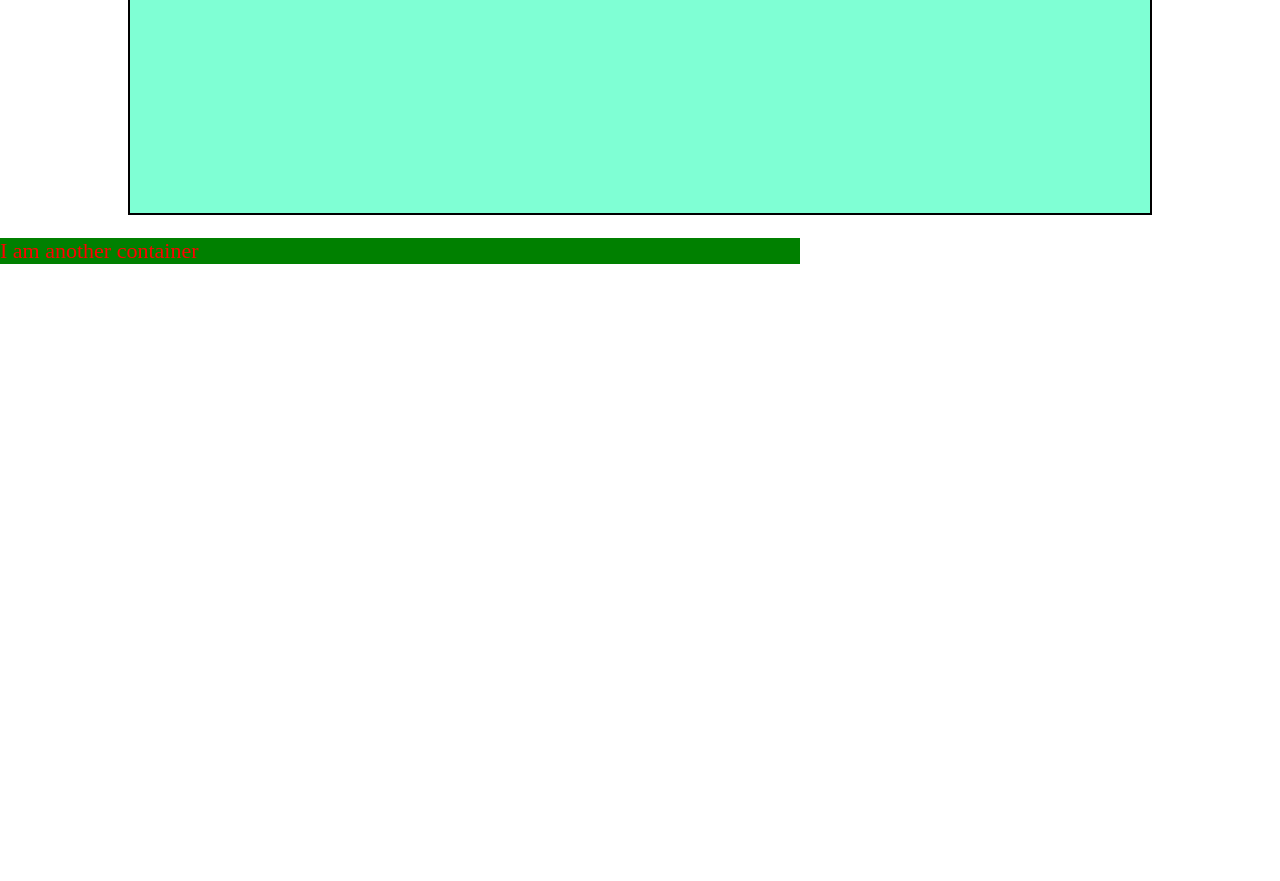
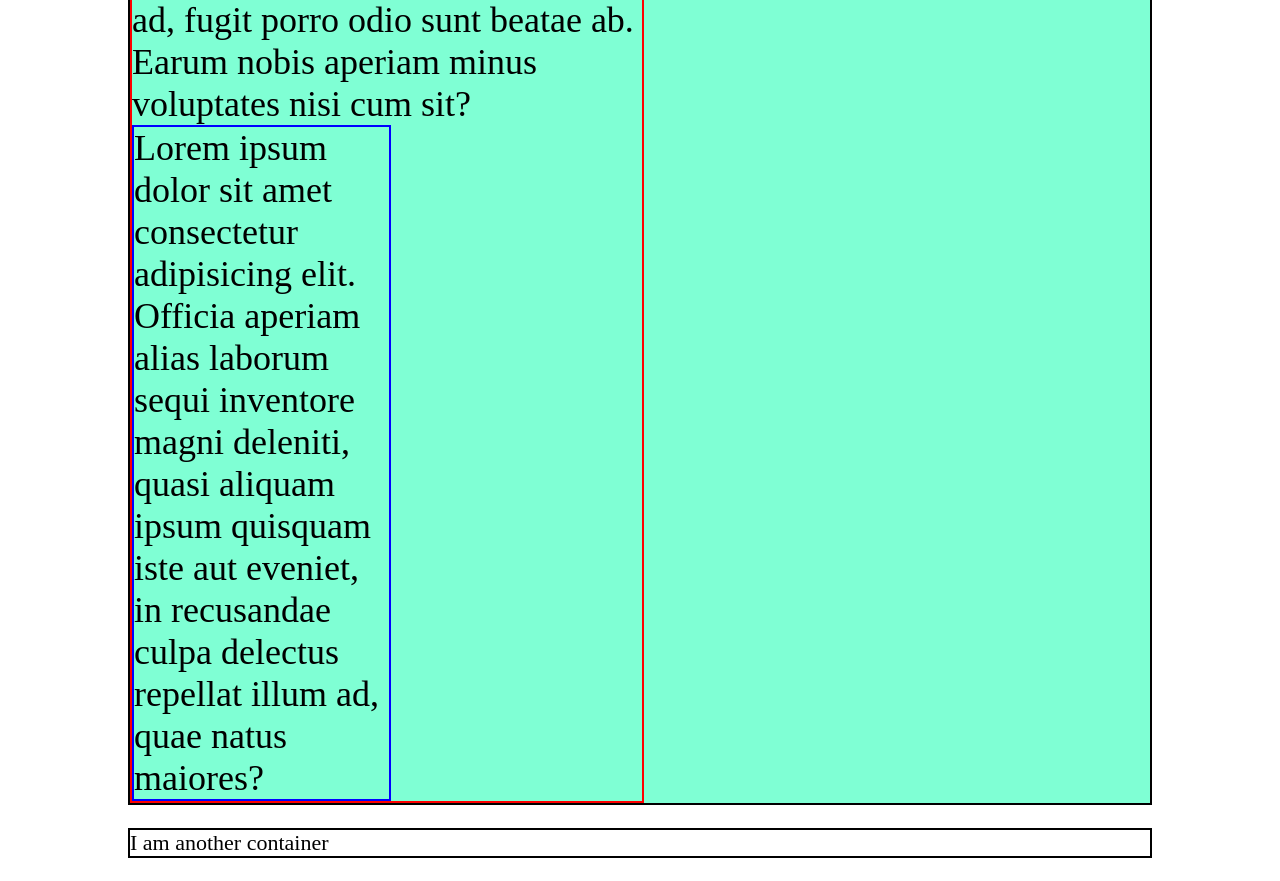
Before and after one commit to jainamd27/CSS, a plain HTML site: page tut22/index.html in a window 1280 px wide. Shown: the part 528-1409 px from the top of the page. Before the commit the page ends 800 px from the top, so only its background shows below. Drawn offline with Linux system fonts and the light colour scheme.

Commit message:
Update CSS styles in index.html

```diff
--- a/tut22/index.html
+++ b/tut22/index.html
@@ -27,18 +27,27 @@
             box-sizing: border-box;
             border: 2px solid black;
             width: 80vw;
-            height: 80vh;
+            /* height: 80vh; */
+            min-height: 80vh;
             font-size: 18px;
         }
-        .container > p{
+        .container > div{
             font-size: 2em;
+            width: 50%;
+            border: 2px solid red;
+        }
+        .container > div > div{
+            border: 2px solid blue;
+            width: 50%;
         }
 
         .mycont{
-            background-color: green;
-            color: red;
+            box-sizing: border-box;
+            border: 2px solid black;
+            margin: 23px auto;
+            color: black;
             font-size: 22px;
-            width: 100vh;
+            width: 80vw;
         }
 
     </style>
@@ -48,12 +57,18 @@
         This is a box
     </div>
     <div class="container">
-        <p>
+        <div>
             Lorem ipsum dolor, sit amet consectetur adipisicing elit. Accusantium cumque, voluptate natus quaerat ex et obcaecati
             vero eligendi nostrum dolorem! In repellat placeat ipsum vitae. Repudiandae voluptas sapiente dignissimos magnam laborum
             natus, vel deserunt quasi explicabo voluptatem, amet nam omnis quam ad, fugit porro odio sunt beatae ab. Earum nobis
             aperiam minus voluptates nisi cum sit?
-        </p>
+
+            <div>
+                <span>
+                    Lorem ipsum dolor sit amet consectetur adipisicing elit. Officia aperiam alias laborum sequi inventore magni deleniti, quasi aliquam ipsum quisquam iste aut eveniet, in recusandae culpa delectus repellat illum ad, quae natus maiores?
+                </span>
+            </div>
+        </div>
     </div>
     <div class="mycont">
         I am another container
```
